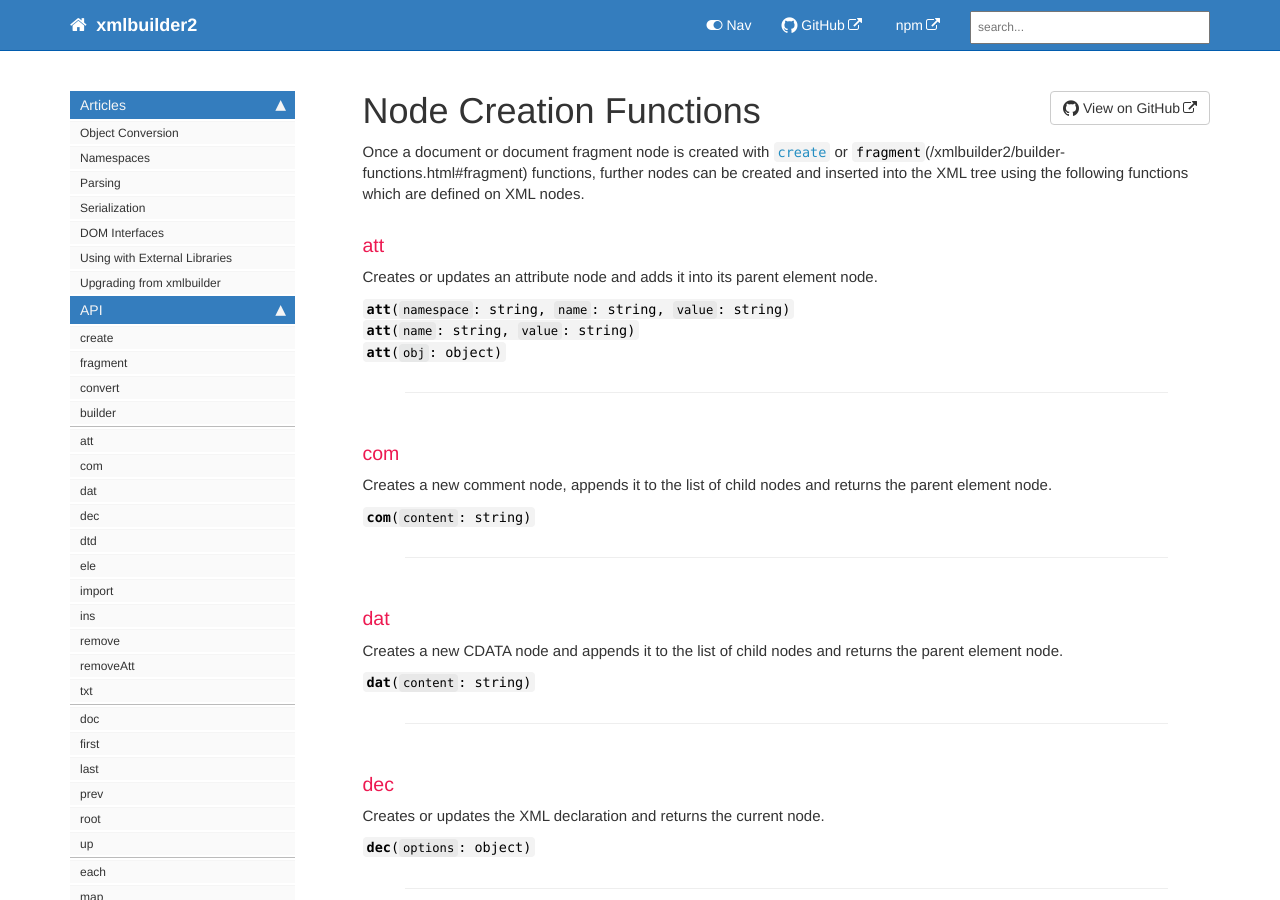
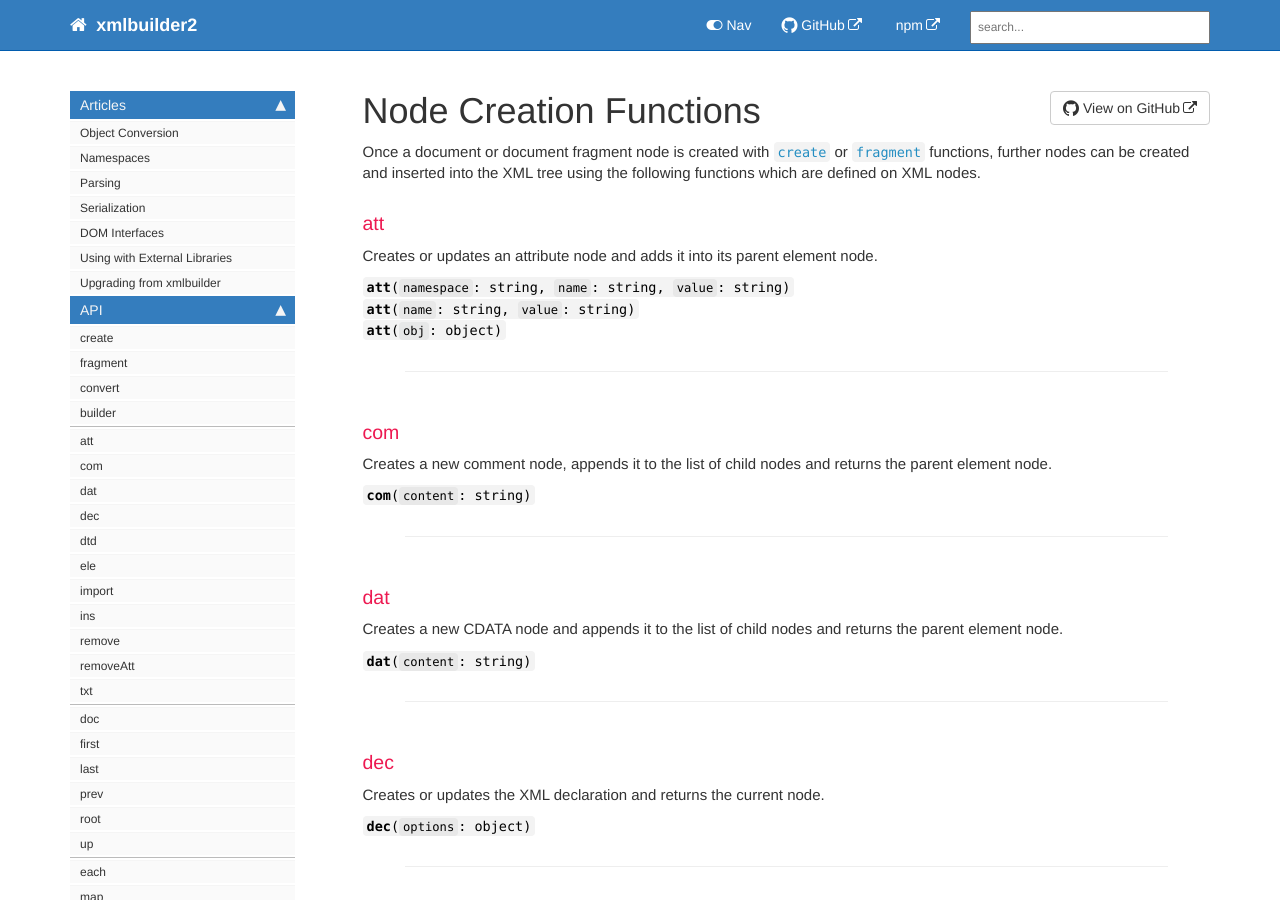
Before and after one commit to oozcitak/xmlbuilder2, a Jekyll site: the page built from docs/pages/node-creation-functions.md, in a window 1280 px wide and 900 px high. Built offline with Jekyll 4.4.1, drawn with Linux system fonts in a browser that asks for light colours; comment, search, counter and statistics services are not loaded.

Commit message:
Correct fragment link

```diff
--- a/docs/pages/node-creation-functions.md
+++ b/docs/pages/node-creation-functions.md
@@ -8,7 +8,7 @@ comments: false
 ---
 
 Once a document or document fragment node is created with [`create`]({{ site.baseurl }}{% link pages/builder-functions.md %}#create) or
-`fragment`({{ site.baseurl }}{% link pages/builder-functions.md %}#fragment) functions, further nodes can be created and inserted into the XML
+[`fragment`]({{ site.baseurl }}{% link pages/builder-functions.md %}#fragment) functions, further nodes can be created and inserted into the XML
 tree using the following functions which are defined on XML nodes.
 
 ###  att
```
